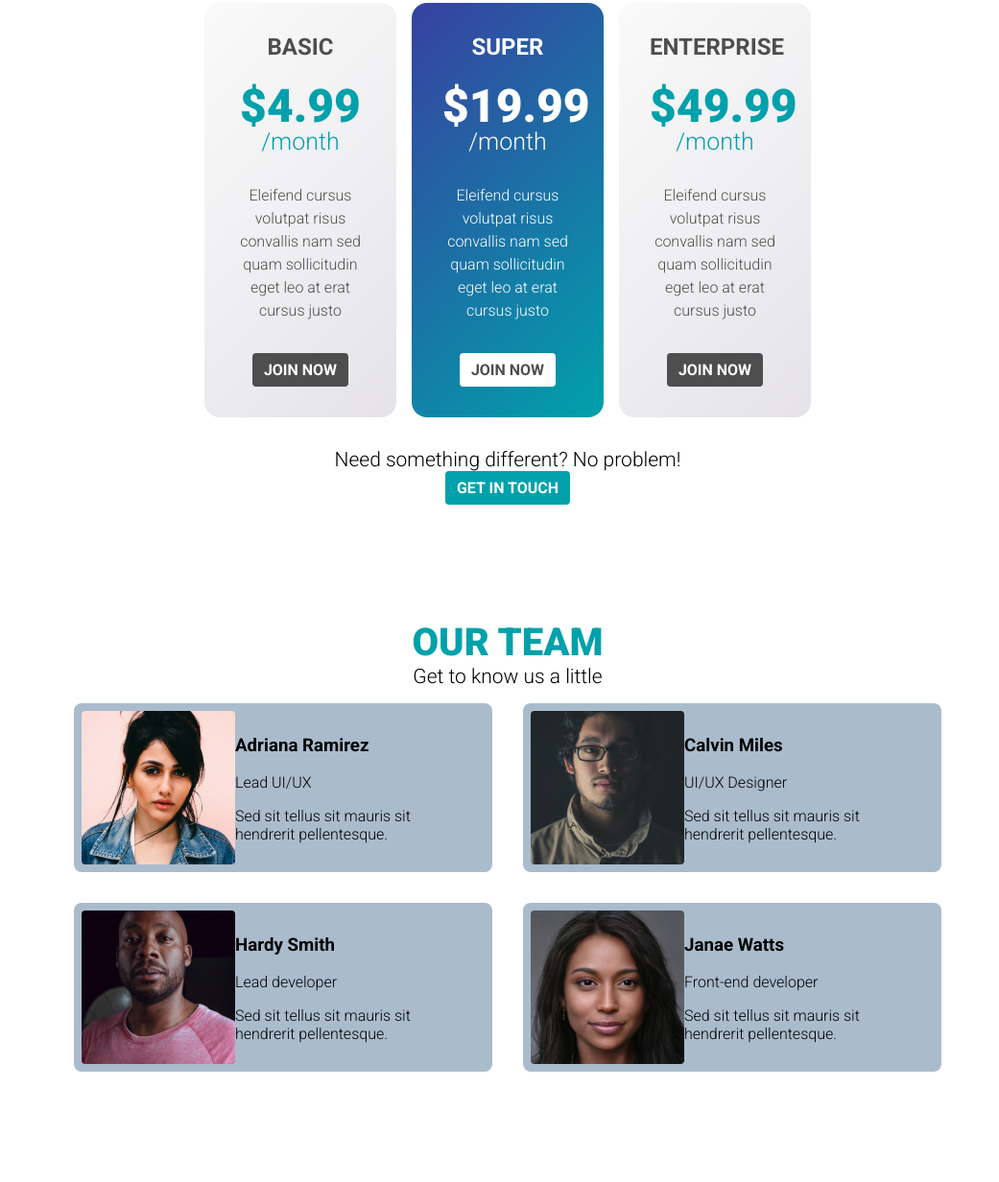
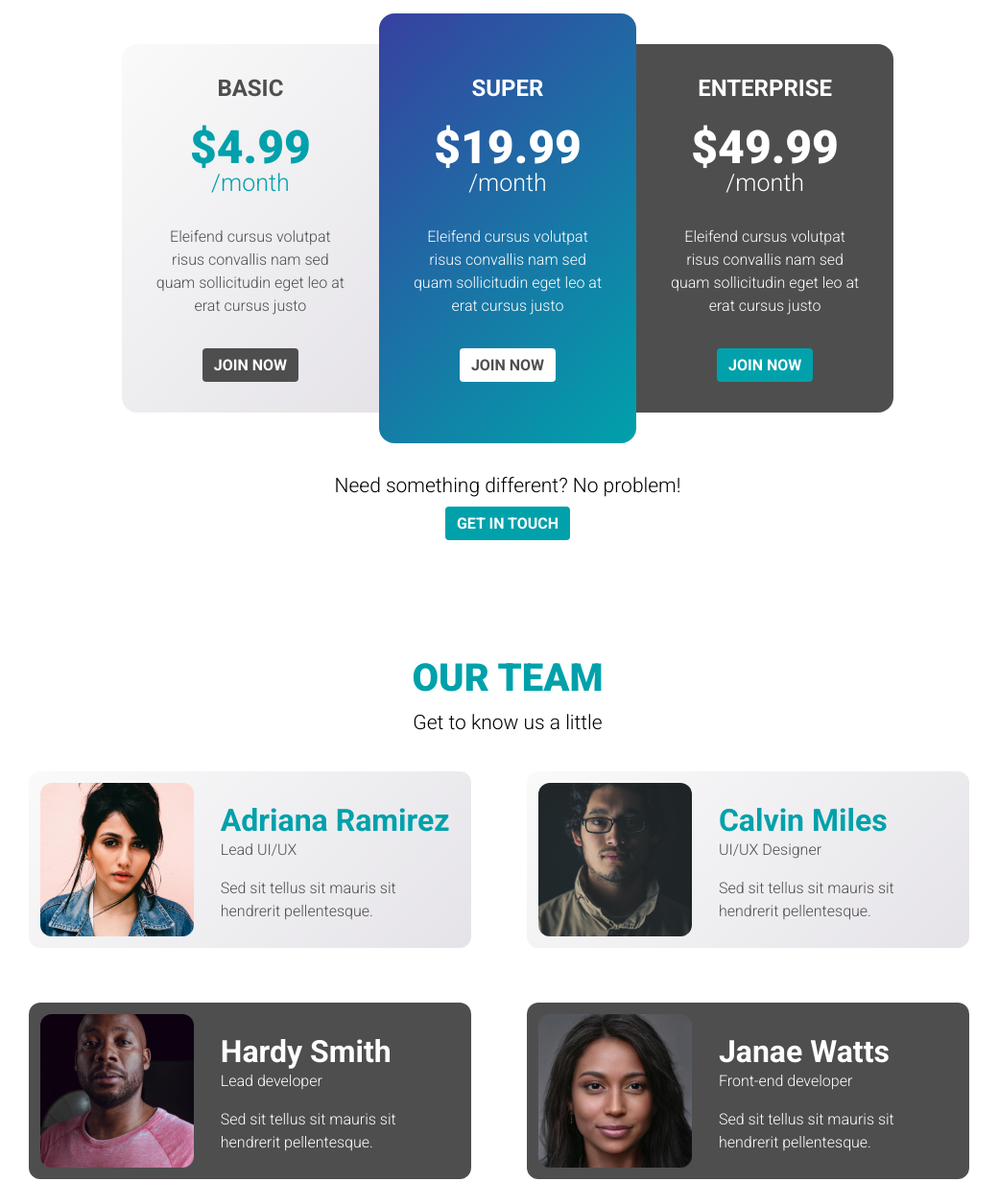
Before and after one commit to gabriel-de-azevedo/pricing-cards, a plain HTML site: page 01 - Start here/index.html in a window 1280 px wide. Shown: the part 220-1452 px from the top of the page at 96% size, without its empty margins (111-1152 px from the left). Before the commit the page ends 1361 px from the top, so only its background shows below. Drawn offline with Linux system fonts and the light colour scheme.

Commit message:
style: my changes

```diff
--- a/01 - Start here/index.html
+++ b/01 - Start here/index.html
@@ -1,12 +1,14 @@
 <!DOCTYPE html>
 <html lang="en">
-
   <head>
-  <meta charset="UTF-8">
-  <meta name="viewport" content="width=device-width, initial-scale=1.0">
+    <meta charset="UTF-8" />
+    <meta name="viewport" content="width=device-width, initial-scale=1.0" />
     <title>Pricing</title>
-  <link href="https://fonts.googleapis.com/css2?family=Roboto:wght@300;700;900&display=swap" rel="stylesheet">
-  <link rel="stylesheet" href="styles.css">
+    <link
+      href="https://fonts.googleapis.com/css2?family=Roboto:wght@300;700;900&display=swap"
+      rel="stylesheet"
+    />
+    <link rel="stylesheet" href="styles.css" />
   </head>
 
   <body>
@@ -17,30 +19,30 @@
       <div class="plans">
         <div class="plan plan--light">
           <h2 class="plan__title">basic</h2>
-        <p class="plan__price">
-          $4.99<span>/month</span>
+          <p class="plan__price">$4.99<span>/month</span></p>
+          <p class="plan__description">
+            Eleifend cursus volutpat risus convallis nam sed quam sollicitudin
+            eget leo at erat cursus justo
           </p>
-        <p class="plan__description">Eleifend cursus volutpat risus convallis nam sed quam sollicitudin eget leo at erat
-          cursus justo</p>
           <a href="#" class="button">Join Now</a>
         </div>
 
         <div class="plan plan--accent">
           <h2 class="plan__title">super</h2>
-        <p class="plan__price">
-          $19.99<span>/month</span>
+          <p class="plan__price">$19.99<span>/month</span></p>
+          <p class="plan__description">
+            Eleifend cursus volutpat risus convallis nam sed quam sollicitudin
+            eget leo at erat cursus justo
           </p>
-        <p class="plan__description">Eleifend cursus volutpat risus convallis nam sed quam sollicitudin eget leo at erat
-          cursus justo</p>
           <a href="#" class="button">Join Now</a>
         </div>
-      <div class="plan plan--light">
+        <div class="plan plan--dark">
           <h2 class="plan__title">Enterprise</h2>
-        <p class="plan__price">
-          $49.99<span>/month</span>
+          <p class="plan__price">$49.99<span>/month</span></p>
+          <p class="plan__description">
+            Eleifend cursus volutpat risus convallis nam sed quam sollicitudin
+            eget leo at erat cursus justo
           </p>
-        <p class="plan__description">Eleifend cursus volutpat risus convallis nam sed quam sollicitudin eget leo at erat
-          cursus justo</p>
           <a href="#" class="button">Join Now</a>
         </div>
       </div>
@@ -54,9 +56,8 @@
         <p class="fs-500">Get to know us a little</p>
 
         <div class="team-members">
-
-        <div class="team-member">
-          <img src="img/team-01.jpg" alt="">
+          <div class="team-member team-member--light">
+            <img src="img/team-01.jpg" alt="" />
             <div class="info">
               <h3 class="name">Adriana Ramirez</h3>
               <p class="position">Lead UI/UX</p>
@@ -64,8 +65,8 @@
             </div>
           </div>
 
-        <div class="team-member">
-          <img src="img/team-02.jpg" alt="">
+          <div class="team-member team-member--light">
+            <img src="img/team-02.jpg" alt="" />
             <div class="info">
               <h3 class="name">Calvin Miles</h3>
               <p class="position">UI/UX Designer</p>
@@ -73,8 +74,8 @@
             </div>
           </div>
 
-        <div class="team-member">
-          <img src="img/team-03.jpg" alt="">
+          <div class="team-member team-member--dark">
+            <img src="img/team-03.jpg" alt="" />
             <div class="info">
               <h3 class="name">Hardy Smith</h3>
               <p class="position">Lead developer</p>
@@ -82,8 +83,8 @@
             </div>
           </div>
 
-        <div class="team-member">
-          <img src="img/team-04.jpg" alt="">
+          <div class="team-member team-member--dark">
+            <img src="img/team-04.jpg" alt="" />
             <div class="info">
               <h3 class="name">Janae Watts</h3>
               <p class="position">Front-end developer</p>
@@ -93,7 +94,5 @@
         </div>
       </div>
     </section>
-
   </body>
-
 </html>
--- a/01 - Start here/styles.css
+++ b/01 - Start here/styles.css
@@ -28,7 +28,7 @@ body {
 
 .fs-500 {
   font-size: 1.3125rem;
-  margin: 0;
+  margin: 0.5em;
 }
 
 .container {
@@ -69,19 +69,19 @@ body {
 .plans {
   display: flex;
   justify-content: center;
+  align-items: center;
   margin: 2em 0;
 }
 
 .plan {
-  width: 200px;
   padding: 2em;
   border-radius: 1em;
-  margin: 0 0.5em;
 }
 
 .plan--light {
   color: #4e4e4e;
   background: linear-gradient(-45deg, #e5e3e8, #fafafa);
+  border-radius: 1em 0 0 1em;
 }
 
 .plan--light .plan__price {
@@ -96,11 +96,18 @@ body {
 .plan--accent {
   color: #fff;
   background: linear-gradient(-45deg, #00a1ab, #3741a0);
+  padding: 4em 2em;
 }
 
 .plan--accent .button {
   background: white;
   color: #4e4e4e;
+}
+
+.plan--dark {
+  color: white;
+  background: #4e4e4e;
+  border-radius: 0 1em 1em 0;
 }
 
 .plan__title {
@@ -124,11 +131,16 @@ body {
 .plan__description {
   margin: 2em 0;
   line-height: 1.5;
+  width: 23ch;
 }
 
 /* ///////////////
   Teams
   ////////////// */
+
+.team .container {
+  max-width: 1120px;
+}
 
 .team-members {
   display: flex;
@@ -136,17 +148,47 @@ body {
 }
 
 .team-member {
-  background: #abc;
   text-align: left;
-  flex: 1 1 45%;
-  margin: 1em;
   display: flex;
-  border-radius: 0.5em;
-  align-items: center;
-  padding: 0.5em 2em 0.5em 0.5em;
+  width: 52ch;
+  border-radius: 0.75em;
+  margin: 1.8em;
+}
+
+.team-member .info {
+  margin: 0 1em;
+}
+
+.team-member p {
+  width: 22ch;
+  line-height: 1.5em;
 }
 
 .team-member img {
   width: 10rem;
-  border-radius: 0.25em;
+  border-radius: 0.75em;
+  margin: 0.75em;
 }
+
+.team-member .name {
+  font-size: 2rem;
+  margin-bottom: 0;
+}
+
+.team-member .position {
+  margin-top: 0;
+}
+
+.team-member--light {
+  background: linear-gradient(-45deg, #e5e3e8, #fafafa);
+  color: #4e4e4e;
+}
+
+.team-member--light .name {
+  color: #00a1ab;
+}
+
+.team-member--dark {
+  background: #4e4e4e;
+  color: white;
+}
```
Lines whose indentation alone changed are shown as unchanged.
